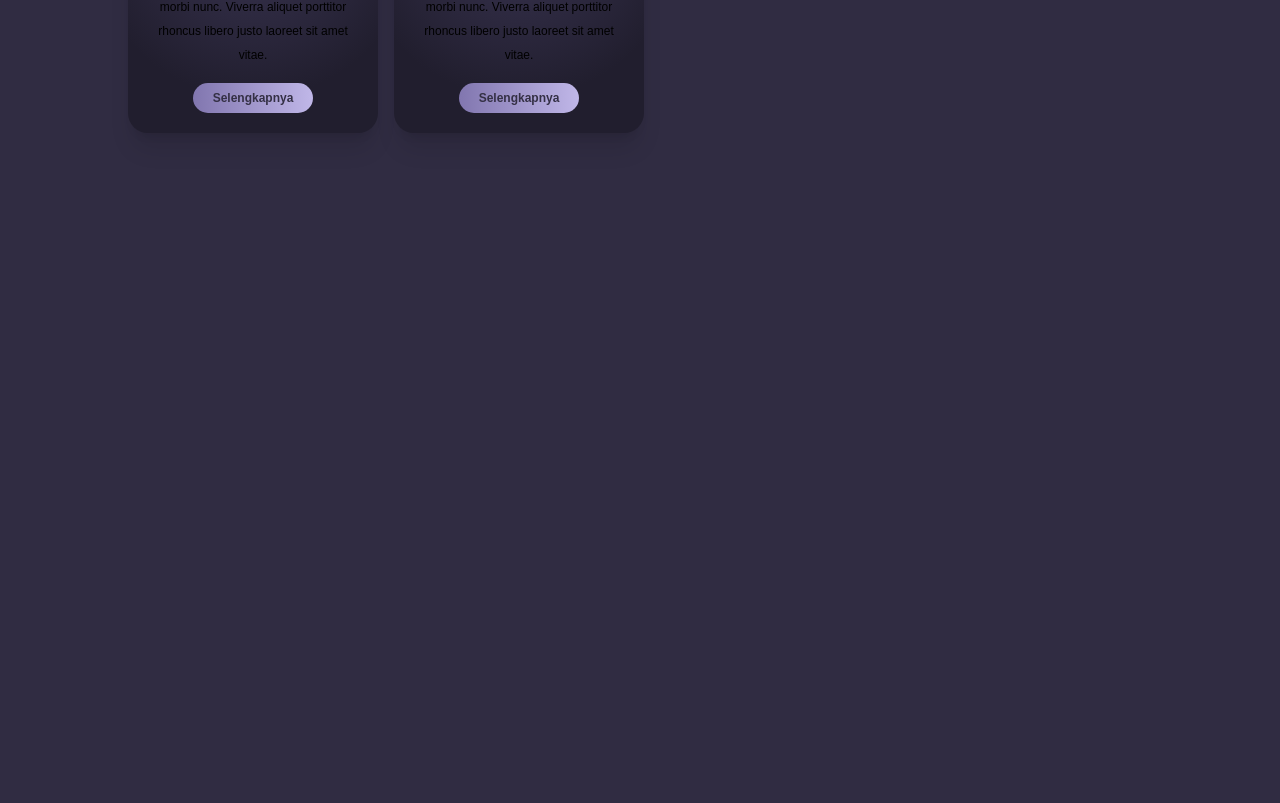
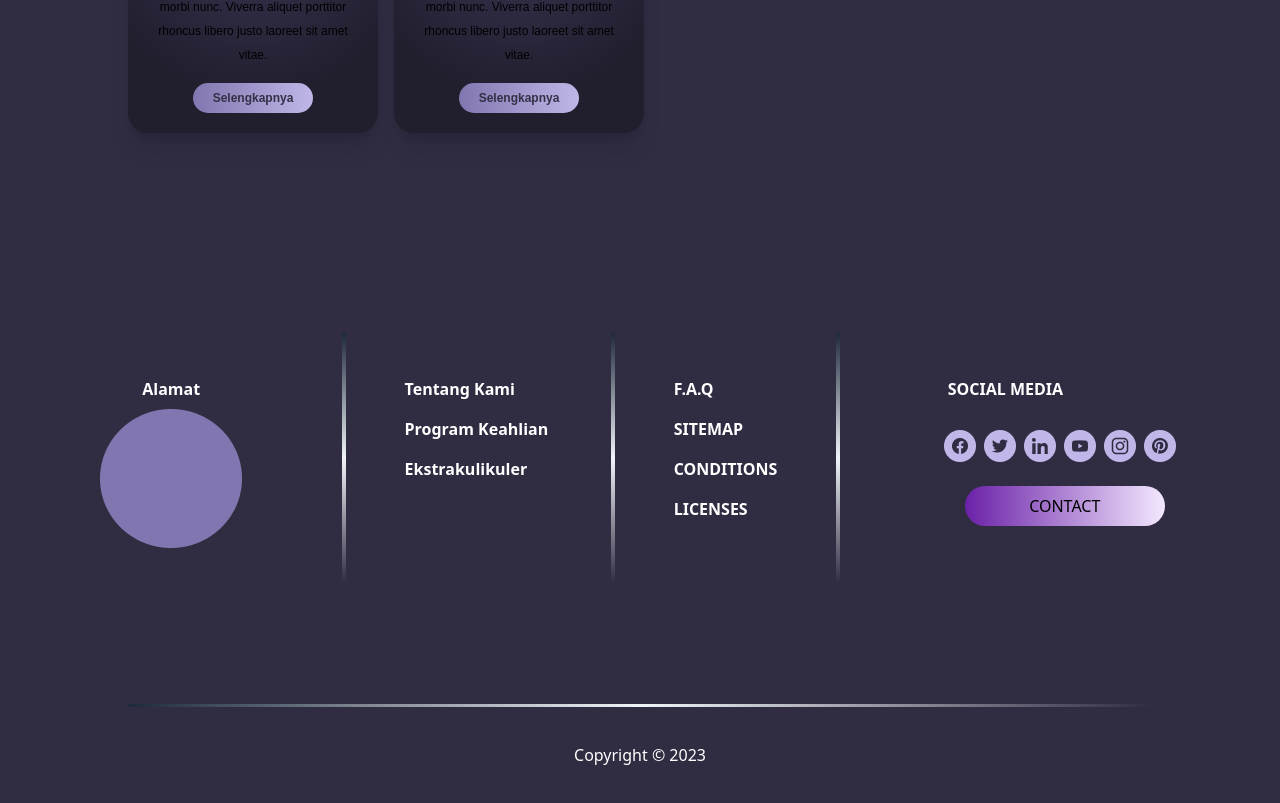
Before and after one commit to Aegist404/KelasTambahan-Kelompok-1, a Next.js app in the folder frontend/: page / in a window 1280 px wide. Shown: the part 1143-1946 px from the top of the page. Before the commit the page ends 1476 px from the top, so only its background shows below. Built offline with nearby package versions, Linux system fonts and the light colour scheme.

Commit message:
menambahkan navbar dan footer

```diff
--- a/frontend/src/components/layouts/Footer.jsx
+++ b/frontend/src/components/layouts/Footer.jsx
@@ -1,36 +1,51 @@
 const Footer =  () => {
   return (
-  <div className="flex">
-<div className="flex flex-column">
-<h1>Alamat</h1>
-<img src="" alt="" />
+    <div className="">
+  <div className="flex text-white justify-evenly ">
+<div className="flex flex-col">
+  <div className="flex  flex-col mb-5 px-[50px] py-9 ">
+<h1 className="text-center m-2 font-bold">Alamat</h1>
+<img src="./circle.png" alt="" />
 </div>
-<div className="">
-  <h1>Tentang Kami</h1>
-  <h1>Program Keahlian</h1>
-  <h1>Ekstrakulikuler</h1>
+
 </div>
-<div className="">
-  <h1>F.A.Q</h1>
-  <h1>SITEMAP</h1>
-  <h1>CONDITIONS</h1>
-  <h1>LICENSES</h1>
+<div className="w-1 h-[250px] bg-gradient-to-b from-slate-800 via-slate-100 to-white-100"></div>
+<div className="mb-5 flex flex-col py-9 pr-[5px] ">
+  <a href="" className="m-2 font-bold">Tentang Kami</a>
+  <a href="" className="m-2 font-bold">Program Keahlian</a>
+  <a href="" className="m-2 font-bold">Ekstrakulikuler</a>
 </div>
-<div className="">
-  <h1>
+<div className="w-1 h-[250px] bg-gradient-to-b from-slate-800 via-slate-100 to-white-100"></div>
+
+<div className="mb-5 flex flex-col py-9">
+  <a href="" className="m-2 font-bold">F.A.Q</a>
+  <a href="" className="m-2 font-bold">SITEMAP</a>
+  <a href="" className="m-2 font-bold">CONDITIONS</a>
+  <a href="" className="m-2 font-bold">LICENSES</a>
+</div>
+<div className="w-1 h-[250px] bg-gradient-to-b from-slate-800 via-slate-100 to-white-100"></div>
+<div className="mb-5 px-[50px]  py-9  ">
+  <h1 className="m-2 text-left font-bold mb-[25px]">
     SOCIAL MEDIA
   </h1>
-  <div className="flex">
-    <img src="./facebook.png" alt="" />
-    <img src="./twitter.png" alt="" />
-    <img src="./linkedin.png" alt="" />
-    <img src="./youtube.png" alt="" />
-    <img src="./instagram.png" alt="" />
-    <img src="./pinterest.png" alt="" />
+  <div className="flex mb-5">
+    <img src="./facebook.png" alt="" className="m-1"/>
+    <img src="./twitter.png" alt="" className="m-1"/>
+    <img src="./linkedin.png" alt="" className="m-1"/>
+    <img src="./youtube.png" alt="" className="m-1"/>
+    <img src="./instagram.png" alt="" className="m-1"/>
+    <img src="./pinterest.png" alt="" className="m-1"/>
   </div>
-  <button>CONTACT</button>
+  <div className="ps-[25px]">
+  <button className=" w-[200px] py-2 rounded-[25px] bg-gradient-to-r from-purple-800 to-purple-100 text-black">CONTACT</button>
+</div>
 </div>
   </div>
+  <div className="items-center flex justify-center flex-col mt-[100px]">
+<div class="w-4/5 h-[3px] bg-gradient-to-r from-slate-800 via-slate-100 to-white-100"></div>
+<p className="  text-white text-center py-9">Copyright © 2023</p>
+</div>
+</div>
 )};
 
 export default Footer;
--- a/frontend/src/components/layouts/Navbar.jsx
+++ b/frontend/src/components/layouts/Navbar.jsx
@@ -1,6 +1,6 @@
 const Navbar = () => {
   return (
-    <nav className="bg-[#343045] flex  text-[#FFFFFF] py-[20px]">
+    <nav className=" flex  text-[#FFFFFF] py-[20px]">
       <div className="flex items-center ps-[50px] w-full">
         <img src="./Logo.png" alt="logo sekolah" className="w-20 me-2" />
         <p className="text-[#C0B7E8] text-[20px] w-full">
--- a/frontend/src/pages/index.js
+++ b/frontend/src/pages/index.js
@@ -3,6 +3,7 @@ import MainContent from "@/components/Cards/MainContent";
 import Jumbotron from "@/components/Jumbotron/Jumbotron";
 import InfoContact from "@/components/InfoContact/InfoContact";
 import Navbar from "@/components/layouts/Navbar";
+import Footer from "@/components/layouts/Footer";
 
 const Home = () => {
   return (
@@ -19,6 +20,7 @@ const Home = () => {
       {/* Jurusan */}
       <MainContent />
       {/* End */}
+      <Footer/>
     </>
   );
 };
```
